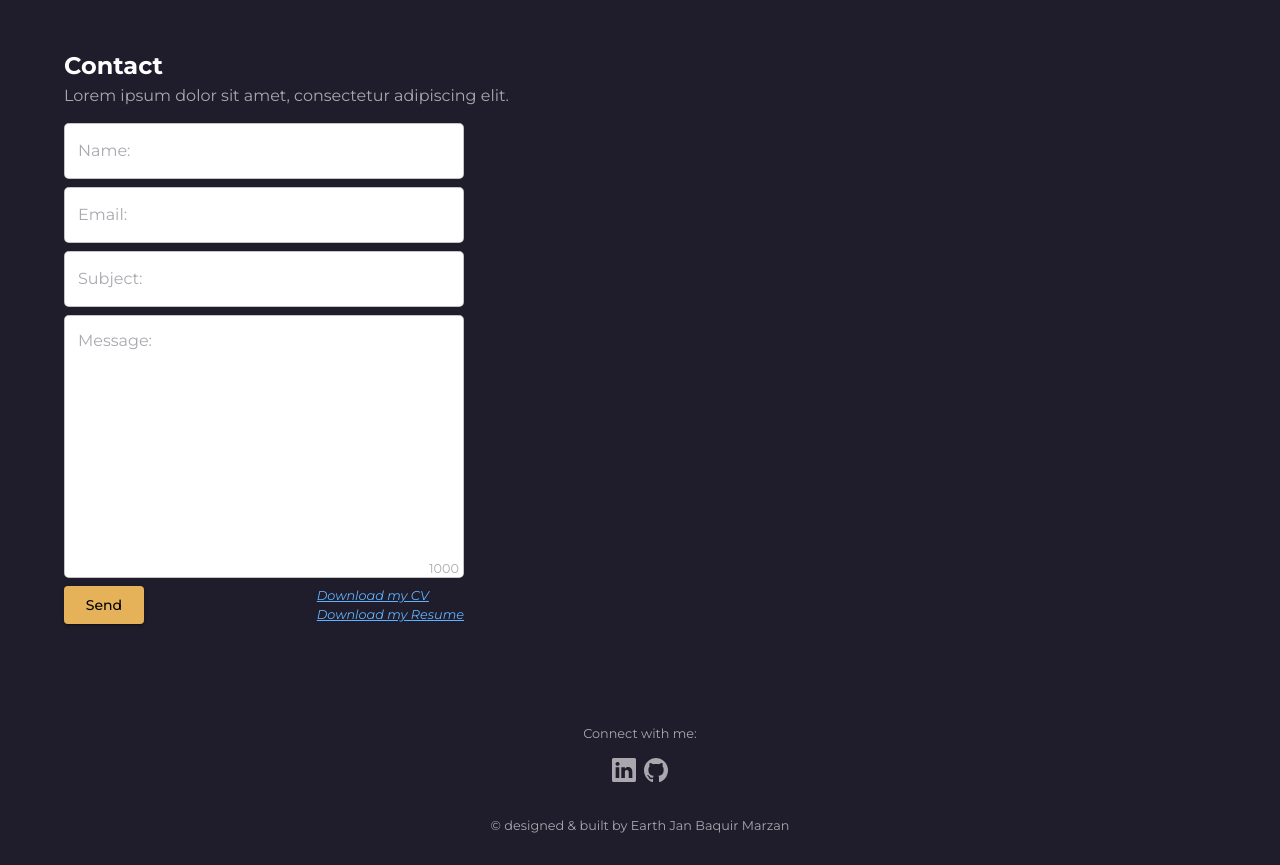
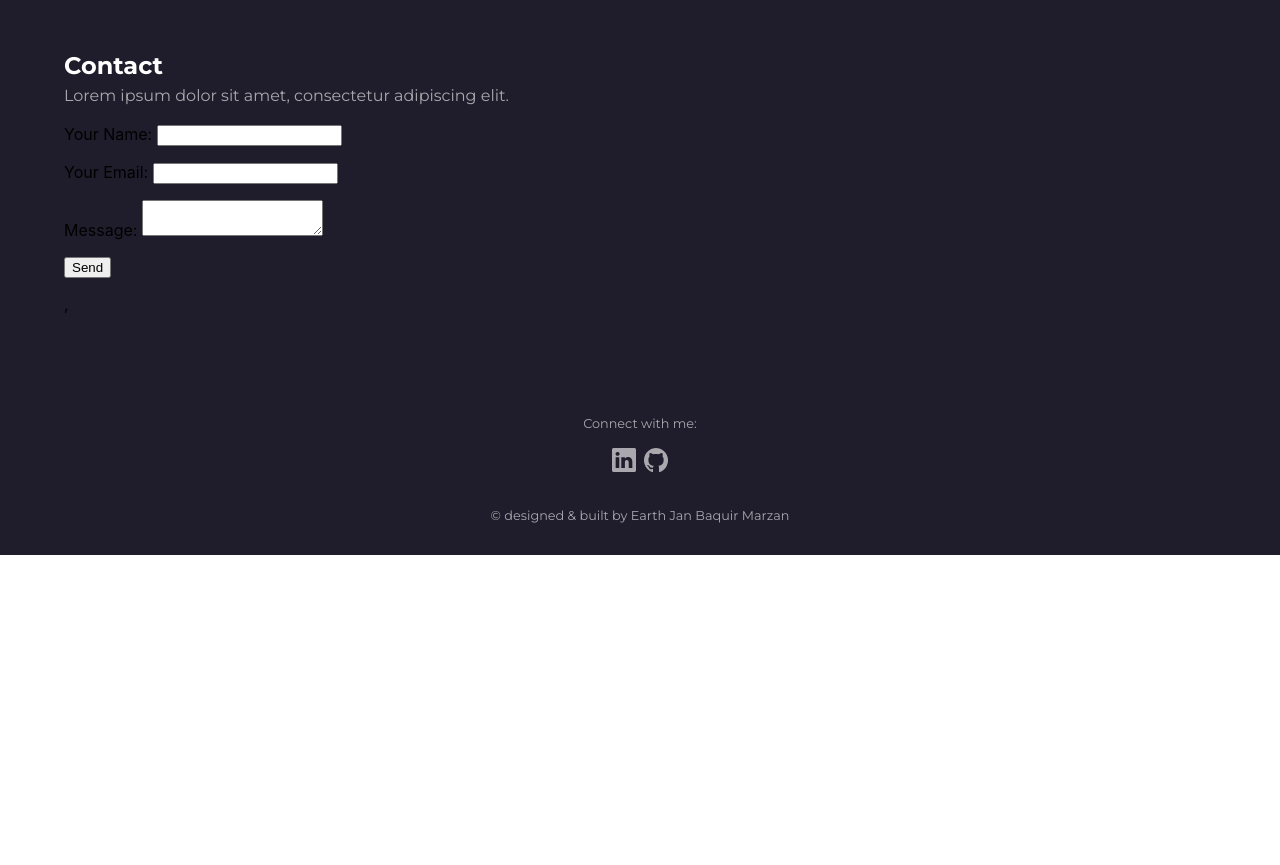
Before and after one commit to earthjan/earth, a React (Create React App) app: page / in a window 1280 px wide. Shown: the part 3020-3885 px from the top of the page. After the commit the page ends 3575 px from the top, so only its background shows below. Built offline with nearby package versions, Linux system fonts and the light colour scheme; grey boxes are pictures that could not be loaded.

Commit message:
Test form

```diff
--- a/src/components/templates/MainPage/Contact/Contact.js
+++ b/src/components/templates/MainPage/Contact/Contact.js
@@ -32,7 +32,29 @@
           Lorem ipsum dolor sit amet, consectetur adipiscing elit.
         </TextGray>
         <Box {...styles.formBase}>
-          <form
+          <form name="contact" method="post">
+            <input type="hidden" name="form-name" value="contact" />
+            <p>
+              <label>
+                Your Name: <input type="text" name="name" />
+              </label>
+            </p>
+            <p>
+              <label>
+                Your Email: <input type="email" name="email" />
+              </label>
+            </p>
+            <p>
+              <label>
+                Message: <textarea name="message"></textarea>
+              </label>
+            </p>
+            <p>
+              <button type="submit">Send</button>
+            </p>
+          </form>
+          ,
+          {/* <form
             name="contact"
             netlify={true}
             data-netlify="true"
@@ -94,7 +116,7 @@
                 </Stack>
               </Stack>
             </Stack>
-          </form>
+          </form> */}
         </Box>
       </Box>
     </>
```
